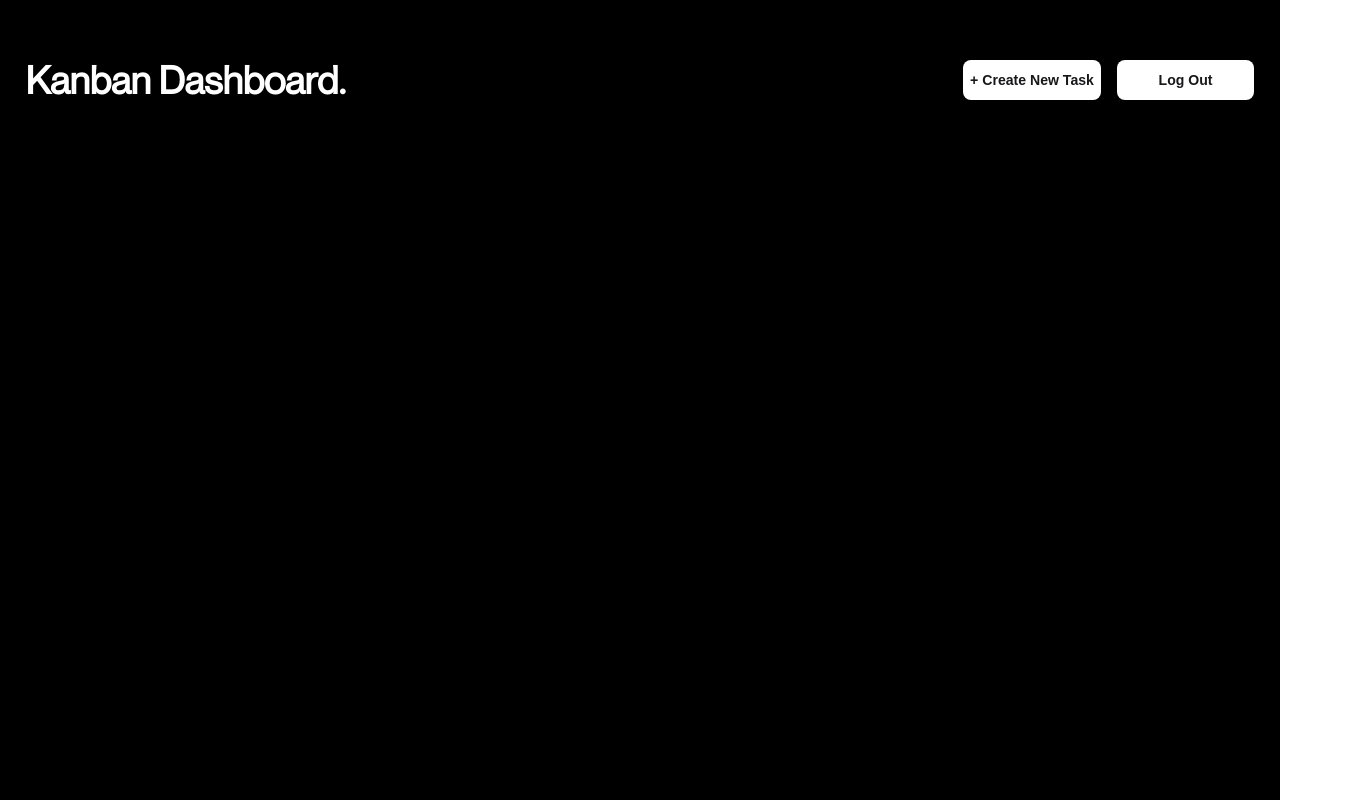
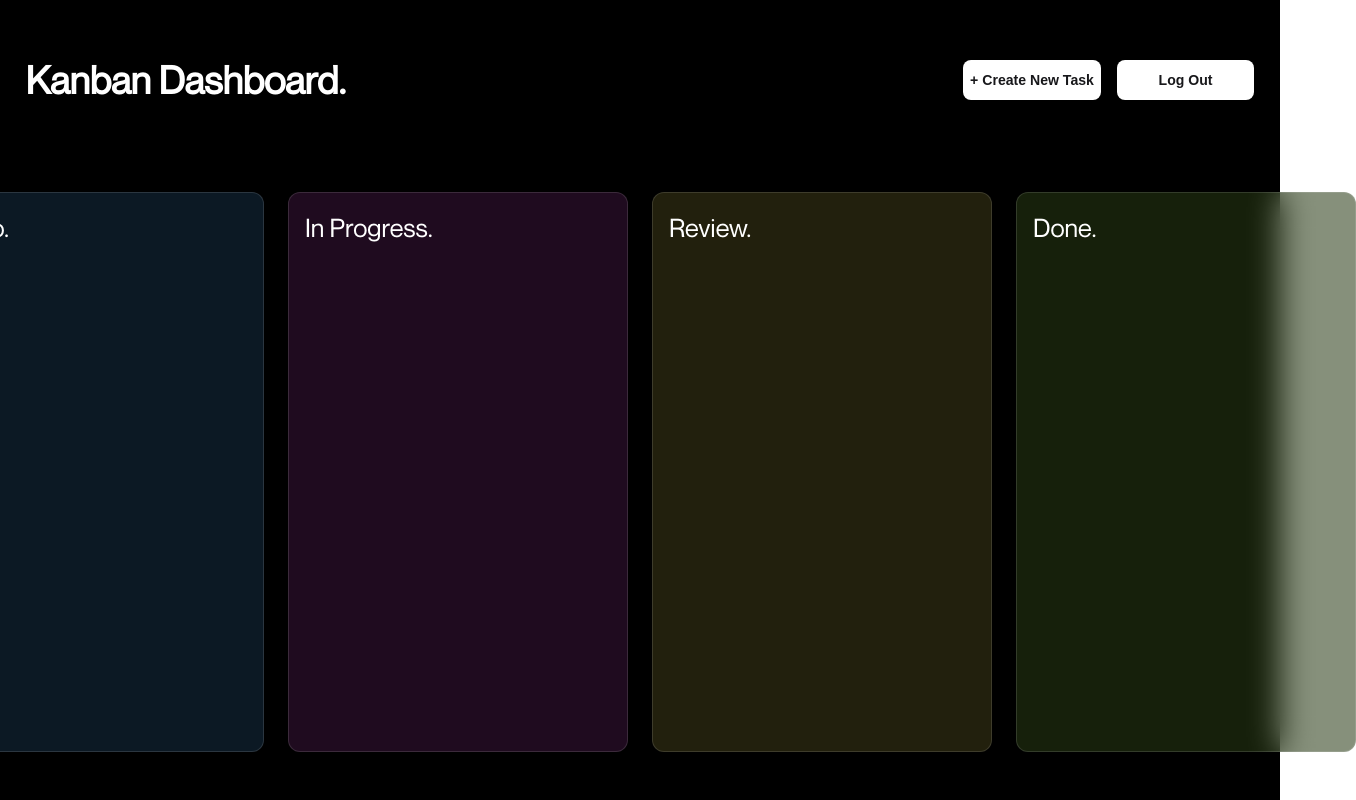
Before and after one commit to praxxOp/prodios-a, a Next.js app: page /dashboard in a window 1280 px wide. Shown: the whole page, 1356 px wide, since content can reach past the window. Built offline with nearby package versions, Linux system fonts and the light colour scheme.

Commit message:
modified:   app/dashboard/dashboard.css 	modified:   app/dashboard/page.js

```diff
--- a/app/dashboard/dashboard.css
+++ b/app/dashboard/dashboard.css
@@ -15,7 +15,7 @@
   font-size: 3vw;
   color: white;
 }
-.header-buttons{
+.header-buttons {
   display: flex;
   width: 25%;
 }
@@ -47,12 +47,11 @@
   transform: translate(-50%, -50%);
   width: 340px;
   padding: 2rem 1.5rem;
-    border-radius: 24px;
-    background: rgba(30, 41, 59, 0.7);
-    box-shadow: 0 8px 32px 0 rgba(31, 38, 135, 0.37);
   backdrop-filter: blur(16px) saturate(180%);
   -webkit-backdrop-filter: blur(16px) saturate(180%);
-    border: 1px solid rgba(255, 255, 255, 0.18);
+  background-color: rgba(17, 25, 40, 0.75);
+  border-radius: 12px;
+  border: 1px solid rgba(255, 255, 255, 0.125);
   color: #fff;
   display: flex;
   flex-direction: column;
@@ -65,21 +64,21 @@
 .task-form select {
   width: 100%;
   padding: 0.9rem 1rem;
-    background: rgba(255,255,255,0.08);
+  background: rgba(255, 255, 255, 0.08);
   color: #fff;
   border: none;
   border-radius: 12px;
   font-size: 1rem;
   margin-bottom: 0.8rem;
   outline: none;
-    box-shadow: 0 1px 4px rgba(0,0,0,0.08);
+  box-shadow: 0 1px 4px rgba(0, 0, 0, 0.08);
 }
 
 .task-form button {
   width: 100%;
   padding: 1rem 0;
   background: #fff;
-    color: #18181B;
+  color: #18181b;
   font-weight: 700;
   border: none;
   border-radius: 12px;
@@ -99,9 +98,116 @@
   left: 0;
   width: 100vw;
   height: 100vh;
-    background: rgba(0,0,0,0.35);
+  background: rgba(0, 0, 0, 0.35);
   z-index: 1000;
   display: flex;
   align-items: center;
   justify-content: center;
 }
+
+.kanban-board {
+  display: flex;
+  justify-content: center;
+  gap: 1.5rem;
+  padding: 2rem;
+}
+
+.kanban-column {
+  flex: 1 1 250px;
+  border-radius: 8px;
+  padding: 1.2rem 1rem;
+  min-width: 340px;
+  max-width: 360px;
+  display: flex;
+  flex-direction: column;
+  gap: 1rem;
+  height: 70vh;
+}
+
+.kanban-column.todo {
+  backdrop-filter: blur(16px) saturate(180%);
+  -webkit-backdrop-filter: blur(16px) saturate(180%);
+  background-color: rgba(22, 45, 65, 0.56);
+  border-radius: 12px;
+  border: 1px solid rgba(255, 255, 255, 0.125);
+}
+.kanban-column.inprogress {
+  backdrop-filter: blur(16px) saturate(180%);
+  -webkit-backdrop-filter: blur(16px) saturate(180%);
+  background-color: rgba(56, 21, 56, 0.56);
+  border-radius: 12px;
+  border: 1px solid rgba(255, 255, 255, 0.125);
+}
+.kanban-column.review {
+  backdrop-filter: blur(16px) saturate(180%);
+  -webkit-backdrop-filter: blur(16px) saturate(180%);
+  background-color: rgba(61, 57, 24, 0.56);
+  border-radius: 12px;
+  border: 1px solid rgba(255, 255, 255, 0.125);
+}
+
+.kanban-column.done {
+  backdrop-filter: blur(16px) saturate(180%);
+  -webkit-backdrop-filter: blur(16px) saturate(180%);
+  background-color: rgba(40, 58, 20, 0.56);
+  border-radius: 12px;
+  border: 1px solid rgba(255, 255, 255, 0.125);
+}
+
+.kanban-column-title {
+  font-size: 1.6rem;
+  color: #fff;
+  margin-bottom: 0.8rem;
+}
+
+.kanban-column-cards {
+  flex: 1 1 auto;
+  overflow-y: auto;
+  display: flex;
+  flex-direction: column;
+  gap: 0.7rem;
+}
+
+.kanban-card {
+  background: #0f0f0f;
+  border: 1px solid rgba(255,255,255,0.32);
+  border-radius: 8px;
+  padding: 1rem 0.8rem;
+  color: #fff;
+  display: flex;
+  flex-direction: column;
+  gap: 0.5rem;
+}
+
+.kanban-card-meta {
+  display: flex;
+  justify-content: space-between;
+  align-items: flex-end;
+  margin-top: 1.1rem;
+}
+
+
+
+.kanban-edit-btn-small {
+  background-color: orangered;
+  border: 1px solid rgba(255,255,255,0.32);
+  color: #000000;
+  font-size: 0.85rem;
+  cursor: pointer;
+  padding: 0.12rem 0.7rem;
+  border-radius: 5px;
+  margin-left: 0.5rem;
+  transition: background 0.15s, border-color 0.15s;
+}
+.kanban-edit-btn-small:hover {
+  background: rgba(255,255,255,0.10);
+  border-color: #fff;
+  color: orangered;
+}
+
+/* Remove old board, column, and task-card styles if present */
+.board,
+.column,
+.task-card {
+  all: unset;
+}
--- a/app/dashboard/page.js
+++ b/app/dashboard/page.js
@@ -11,6 +11,13 @@ const initialTasks = {
   Review: [],
   Done: [],
 };
+
+const columns = [
+  { key: "To Do", title: "To Do", className: "todo" },
+  { key: "In Progress", title: "In Progress", className: "inprogress" },
+  { key: "Review", title: "Review", className: "review" },
+  { key: "Done", title: "Done", className: "done" },
+];
 
 export default function DashboardPage() {
   const router = useRouter();
@@ -93,9 +100,9 @@ export default function DashboardPage() {
               value={selectedColumn}
               onChange={(e) => setSelectedColumn(e.target.value)}
             >
-              {Object.keys(tasks).map((col) => (
-                <option key={col} value={col}>
-                  {col}
+              {columns.map((col) => (
+                <option key={col.key} value={col.key}>
+                  {col.title}
                 </option>
               ))}
             </select>
@@ -104,18 +111,25 @@ export default function DashboardPage() {
         </div>
       )}
 
-      <div className="board">
-        {Object.keys(tasks).map((column) => (
-          <div className="column" key={column}>
-            <h2>{column}</h2>
-            {tasks[column].map((task, index) => (
-              <div key={index} className="task-card">
-                <strong>{task.title}</strong>
-                <p>{task.description}</p>
-                <small>Due: {task.dueDate || "N/A"}</small>
-                <small>Priority: {task.priority}</small>
-              </div>
-            ))}
+      <div className={`kanban-board ${Neuo.className}`}>
+        {columns.map((col) => (
+          <div className={`kanban-column ${col.className}`} key={col.key}>
+            <div className="kanban-column-title">{col.title}.</div>
+            <div className="kanban-column-cards">
+              {tasks[col.key].map((task, index) => (
+                <div key={index} className="kanban-card">
+                  <div style={{ display: 'flex', alignItems: 'center', marginBottom: '1rem', width: '100%' }}>
+                    <span style={{ fontSize: '1.5rem', flex: 1 }}>{task.title}.</span>
+                    <button className="kanban-edit-btn-small" title="Edit task">Edit</button>
+                  </div>
+                  <div style={{ fontSize: '.8rem', opacity: 0.85, width: '90%' }}>{task.description}</div>
+                  <div className="kanban-card-meta">
+                    <small>Due: {task.dueDate || "N/A"}</small>
+                    <small>Priority: {task.priority}</small>
+                  </div>
+                </div>
+              ))}
+            </div>
           </div>
         ))}
       </div>
```
Lines whose indentation alone changed are shown as unchanged.
